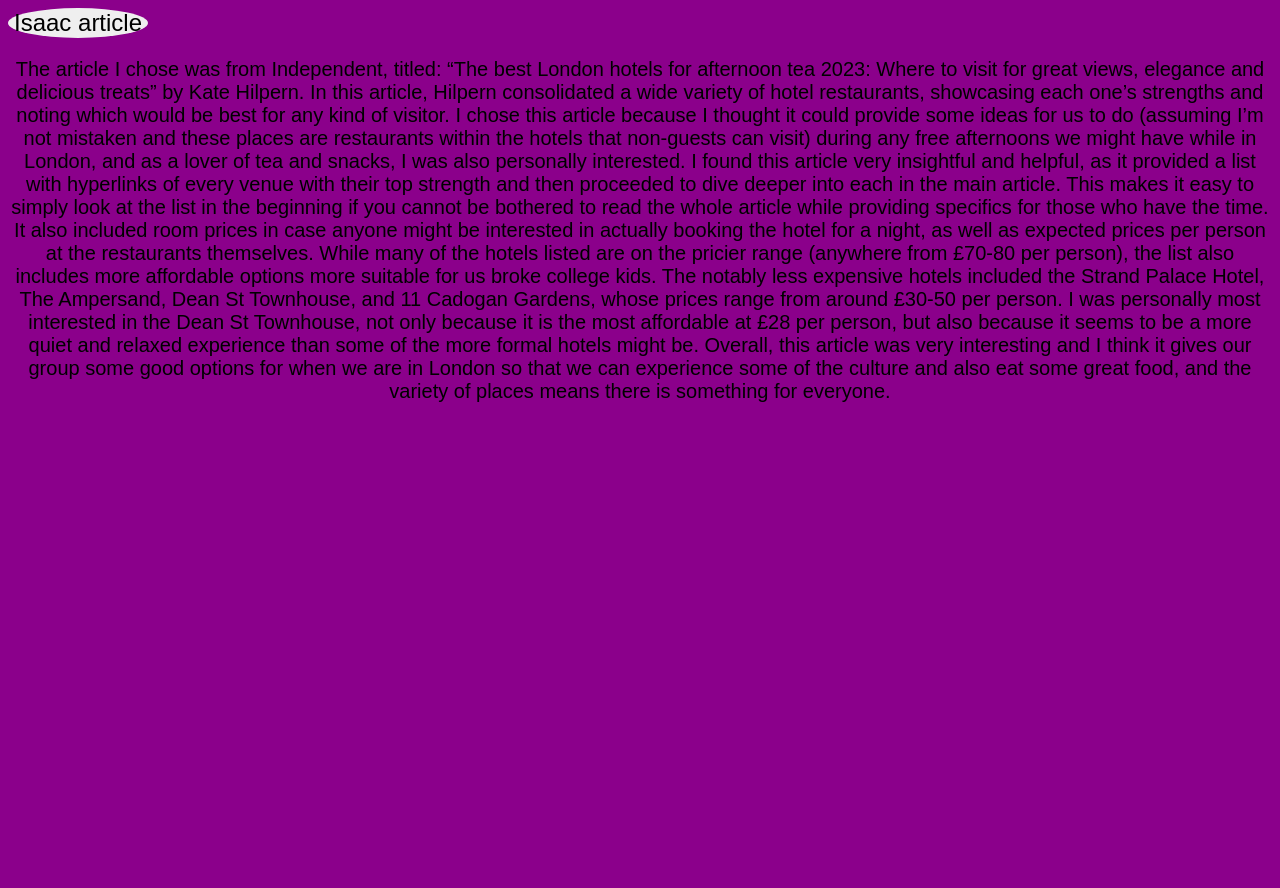
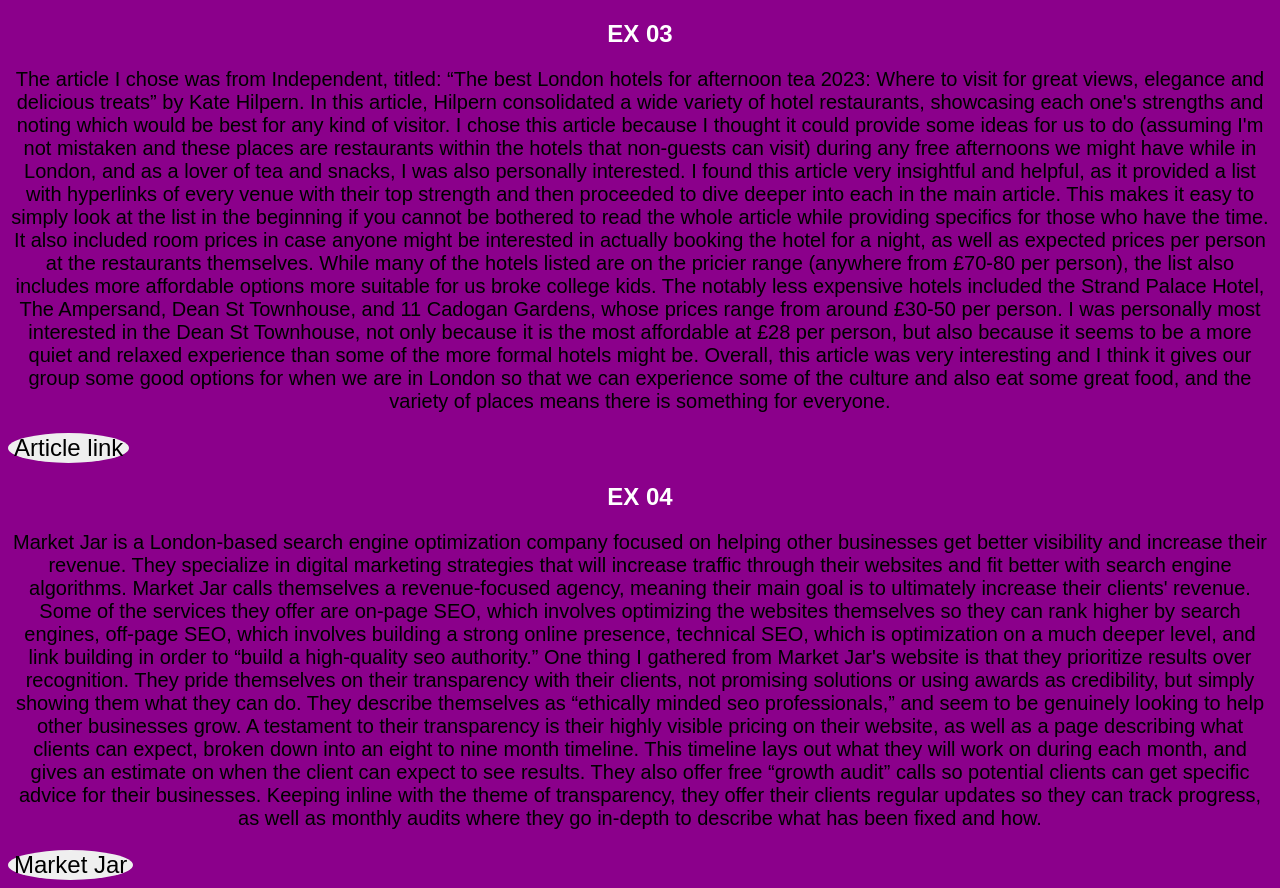
Before and after one commit to iteo24/culture-prep-site, a plain HTML site: page pages/isaac.html in a window 1280 px wide. Before the commit the page ends 800 px from the top, so only its background shows below. Drawn offline with Linux system fonts and the light colour scheme.

Commit message:
Added HW4

```diff
--- a/pages/isaac.html
+++ b/pages/isaac.html
@@ -6,16 +6,17 @@
 </head>
 
 <body>
-    <a href="https://www.independent.co.uk/travel/uk/england/london/best-afternoon-teas-london-b2088951.html"><button>Isaac
-        article</button></a>
+    <h2>
+        EX 03
+    </h2>
     <p>
         The article I chose was from Independent, titled: “The best London hotels for afternoon tea 2023: Where to visit
         for
         great views, elegance and delicious treats” by Kate Hilpern. In this article, Hilpern consolidated a wide
         variety of
-        hotel restaurants, showcasing each one’s strengths and noting which would be best for any kind of visitor. I
+        hotel restaurants, showcasing each one's strengths and noting which would be best for any kind of visitor. I
         chose
-        this article because I thought it could provide some ideas for us to do (assuming I’m not mistaken and these
+        this article because I thought it could provide some ideas for us to do (assuming I'm not mistaken and these
         places
         are restaurants within the hotels that non-guests can visit) during any free afternoons we might have while in
         London, and as a lover of tea and snacks, I was also personally interested.
@@ -41,6 +42,33 @@
         variety of
         places means there is something for everyone.
     </p>
+    <a href="https://www.independent.co.uk/travel/uk/england/london/best-afternoon-teas-london-b2088951.html"><button>Article
+            link</button></a>
+    </br>
+    <h2>
+        EX 04
+    </h2>
+    <p>
+        Market Jar is a London-based search engine optimization company focused on helping other businesses get better
+        visibility and increase their revenue. They specialize in digital marketing strategies that will increase
+        traffic through their websites and fit better with search engine algorithms. Market Jar calls themselves a
+        revenue-focused agency, meaning their main goal is to ultimately increase their clients' revenue.
+        Some of the services they offer are on-page SEO, which involves optimizing the websites themselves so they can
+        rank higher by search engines, off-page SEO, which involves building a strong online presence, technical SEO,
+        which is optimization on a much deeper level, and link building in order to “build a high-quality seo
+        authority.”
+        One thing I gathered from Market Jar's website is that they prioritize results over recognition. They pride
+        themselves on their transparency with their clients, not promising solutions or using awards as credibility, but
+        simply showing them what they can do. They describe themselves as “ethically minded seo professionals,” and seem
+        to be genuinely looking to help other businesses grow.
+        A testament to their transparency is their highly visible pricing on their website, as well as a page describing
+        what clients can expect, broken down into an eight to nine month timeline. This timeline lays out what they will
+        work on during each month, and gives an estimate on when the client can expect to see results. They also offer
+        free “growth audit” calls so potential clients can get specific advice for their businesses. Keeping inline with
+        the theme of transparency, they offer their clients regular updates so they can track progress, as well as
+        monthly audits where they go in-depth to describe what has been fixed and how.
+    </p>
+    <a href="https://marketjar.co.uk/"><button>Market Jar</button></a>
 </body>
 
 </html>
```
